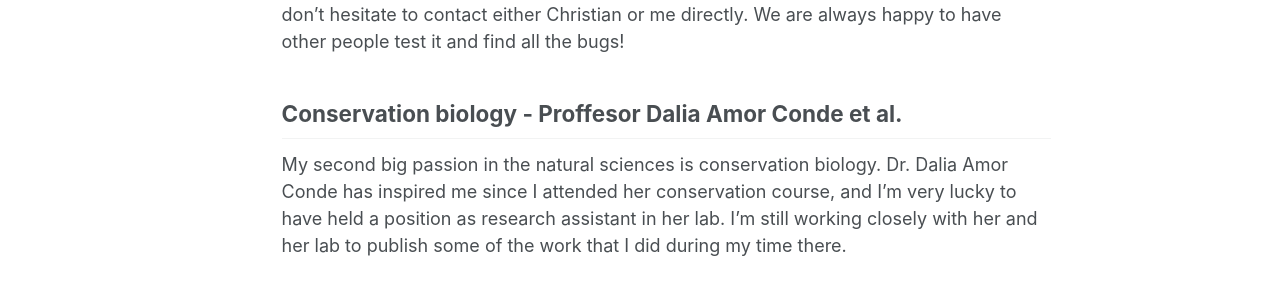
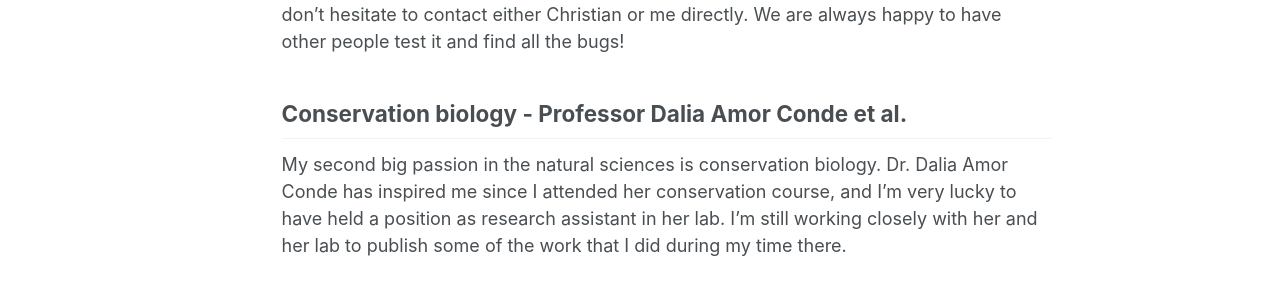
Before and after one commit to simeonqs/simeonqs.github.io, a Jekyll site: the page built from _pages/collaborations.md, in a window 1280 px wide and 1349 px high. Shown: the part 674-968 px from the top of the window. Built offline with Jekyll 4.4.1, drawn with Linux system fonts in a browser that asks for light colours; some web fonts are replaced.

Commit message:
Correcting typo.

```diff
--- a/_pages/collaborations.md
+++ b/_pages/collaborations.md
@@ -17,7 +17,7 @@ Since my masters project, where we showed that seals and sea lions can remember
 
 For my PhD I need a lot of analytical tools, especially to analyse the large acoustical datasets. I'm very lucky to collaborate with Christian Bergler and collegues. They have already developed a cleaning tool and a segmentation tool, and we are working on a deep neural net that can provide a binary mask of the acoustical content in a parrots call and cluster this based on latent features. If you are interested in any of the unpublished tools, don't hesitate to contact either Christian or me directly. We are always happy to have other people test it and find all the bugs!
 
-## Conservation biology - Proffesor Dalia Amor Conde et al.
+## Conservation biology - Professor Dalia Amor Conde et al.
 
 My second big passion in the natural sciences is conservation biology. Dr. Dalia Amor Conde has inspired me since I attended her conservation course, and I'm very lucky to have held a position as research assistant in her lab. I'm still working closely with her and her lab to publish some of the work that I did during my time there.
 
```
